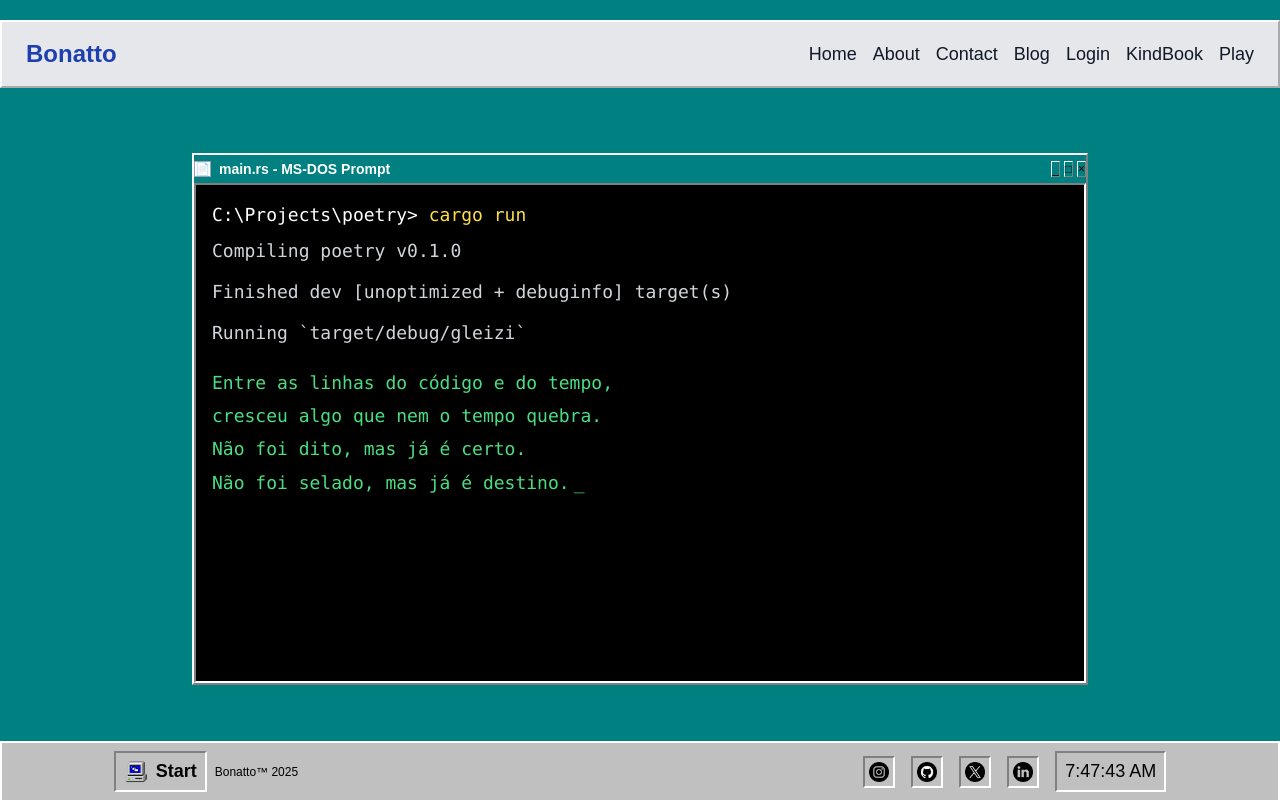
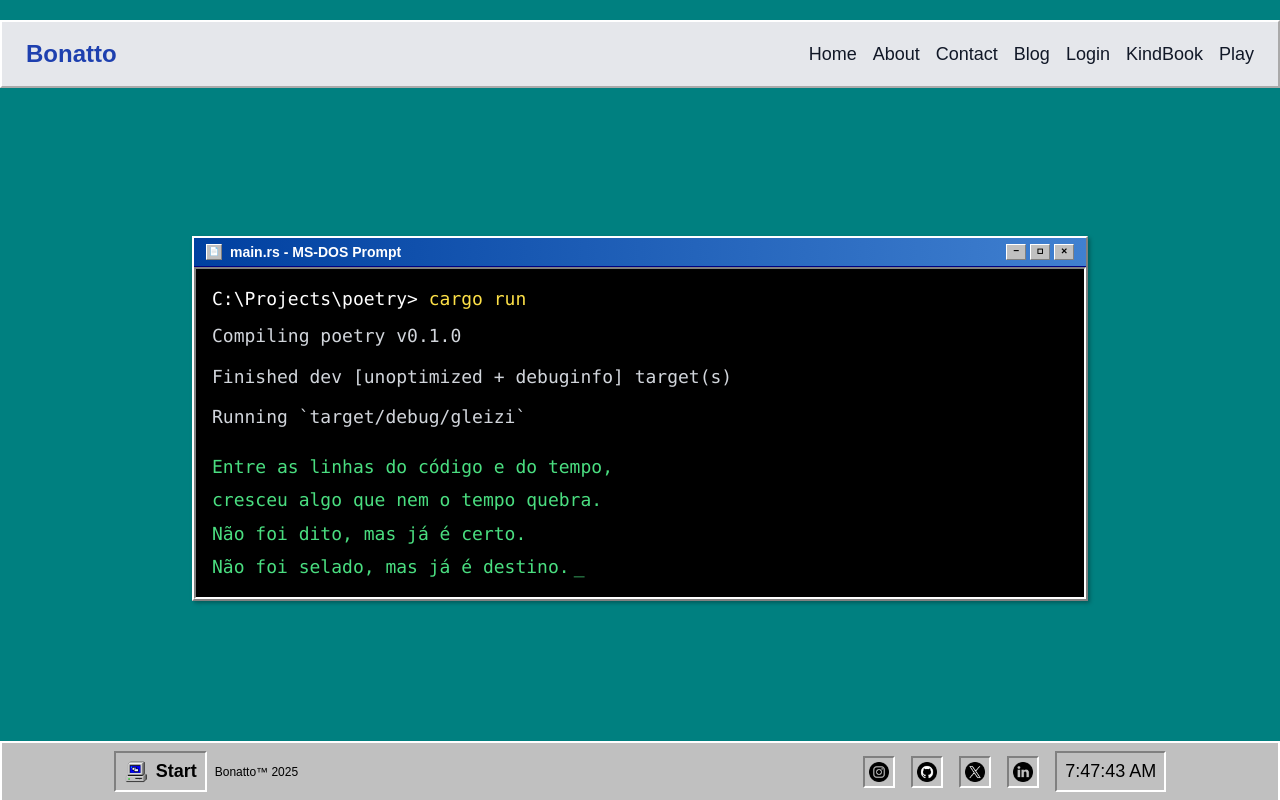
Before and after one commit to SergioBonatto/site, a Next.js app: page /gleizi in a window 1280 px wide. Built offline with nearby package versions, Linux system fonts and the light colour scheme.

Commit message:
fix: 404 page and add poetry

```diff
--- a/src/app/gleizi.tsx
+++ /dev/null
@@ -1,139 +0,0 @@
-'use client';
-
-import { useEffect, useState } from 'react';
-import Navbar from '@/components/Nav';
-import Footer from '@/components/Footer/footer';
-
-export default function GleiziPage() {
-  const [currentLine, setCurrentLine] = useState(0);
-  const [showCursor, setShowCursor] = useState(true);
-  const [isComplete, setIsComplete] = useState(false);
-
-  const poemLines = [
-    "Entre as linhas do código e do tempo,",
-    "cresceu algo que nem o tempo quebra.",
-    "Não foi dito, mas já é certo.",
-    "Não foi selado, mas já é destino.",
-    "",
-    "Nos olhos dela, o mundo recompila.",
-    "No riso, um commit sem erro.",
-    "Na presença, um fluxo contínuo—",
-    "não de bytes, mas de vida.",
-    "",
-    "Trabalhamos lado a lado,",
-    "mas o que criamos é mais que projeto.",
-    "É um laço que nem precisa de pull request,",
-    "porque já está fundido em mim.",
-    "",
-    "Ela ainda não sabe,",
-    "mas já estamos escrevendo juntos",
-    "um script que começa assim:",
-    '"Era uma vez nós dois—"',
-    "",
-    "e não tem fim."
-  ];
-
-  useEffect(() => {
-    const timer = setInterval(() => {
-      setCurrentLine(prev => {
-        if (prev < poemLines.length - 1) {
-          return prev + 1;
-        } else {
-          setIsComplete(true);
-          return prev;
-        }
-      });
-    }, 2000);
-
-    return () => clearInterval(timer);
-  }, []);
-
-  useEffect(() => {
-    const cursorTimer = setInterval(() => {
-      setShowCursor(prev => !prev);
-    }, 500);
-
-    return () => clearInterval(cursorTimer);
-  }, []);
-
-  return (
-    <div className="min-h-screen flex flex-col bg-gradient-to-br from-gray-900 via-slate-900 to-orange-900">
-      <Navbar />
-      <main className="flex-1 flex items-center justify-center px-4">
-        <div className="max-w-4xl w-full">
-          {/* Terminal Header */}
-          <div className="bg-gray-800 rounded-t-lg border border-gray-600">
-            <div className="flex items-center px-4 py-2 bg-gray-700 rounded-t-lg">
-              <div className="flex space-x-2">
-                <div className="w-3 h-3 bg-red-500 rounded-full"></div>
-                <div className="w-3 h-3 bg-yellow-500 rounded-full"></div>
-                <div className="w-3 h-3 bg-green-500 rounded-full"></div>
-              </div>
-              <div className="flex-1 text-center text-gray-300 text-sm font-mono">
-                main.rs - cargo run
-              </div>
-            </div>
-          </div>          {/* Terminal Content */}
-          <div className="bg-black rounded-b-lg border-x border-b border-gray-600 p-6 font-mono text-green-400 min-h-[500px]">
-            <div className="mb-4 text-orange-400">
-              <span className="text-blue-400">fn</span> <span className="text-yellow-400">main</span><span className="text-white">()</span> <span className="text-white">{`{`}</span>
-            </div>
-
-            <div className="ml-4 space-y-2">
-              <div className="text-gray-500">// Compiling poetry v0.1.0...</div>
-              <div className="text-gray-500">// Finished dev [unoptimized + debuginfo] target(s)</div>
-              <div className="mb-6 text-gray-500">// Running `target/debug/poetry`</div>
-
-              {poemLines.slice(0, currentLine + 1).map((line, index) => (
-                <div key={index} className="leading-relaxed">
-                  {line === "" ? (
-                    <div className="h-4"></div>
-                  ) : (
-                    <div className="flex items-start">
-                      <span className="text-gray-500 mr-3 select-none">
-                        {String(index + 1).padStart(2, '0')}
-                      </span>
-                      <span className="text-gray-300">
-                        <span className="text-blue-400">println!</span><span className="text-white">(</span><span className="text-green-300">"{line}"</span><span className="text-white">)</span><span className="text-gray-500">;</span>
-                        {index === currentLine && !isComplete && (
-                          <span className={`ml-1 ${showCursor ? 'opacity-100' : 'opacity-0'}`}>
-                            |
-                          </span>
-                        )}
-                      </span>
-                    </div>
-                  )}
-                </div>
-              ))}
-
-              {isComplete && (
-                <div className="mt-6 space-y-2">
-                  <div className="text-gray-500">// Program completed successfully</div>
-                  <div className="text-green-300">// Exit code: 0</div>
-                  <div className="text-orange-400">// Memory usage: Safe ✓</div>
-                  <div className="mt-4 text-center">
-                    <div className="inline-block px-4 py-2 bg-orange-700 text-orange-200 rounded border border-orange-600">
-                      <span className="text-sm">cargo run --release 🦀</span>
-                    </div>
-                  </div>
-                </div>
-              )}
-            </div>
-
-            <div className="mt-4 text-white">
-              <span className="text-white">{`}`}</span>
-            </div>
-
-            {isComplete && (
-              <div className="mt-6 text-center">
-                <div className="inline-block text-orange-400">
-                  <div className="text-sm">Process finished with exit code 0</div>
-                </div>
-              </div>
-            )}
-          </div>
-        </div>      </main>
-      <Footer />
-    </div>
-  );
-}
--- a/src/app/gleizi/page.tsx
+++ b/src/app/gleizi/page.tsx
@@ -47,7 +47,7 @@ export default function GleiziPage() {
     }, 1500);
 
     return () => clearInterval(timer);
-  }, []);
+  }, [poemLines.length]);
 
   useEffect(() => {
     const cursorTimer = setInterval(() => {
@@ -62,23 +62,87 @@ export default function GleiziPage() {
       <Navbar />
       <main className="flex-1 flex items-center justify-center px-4 pt-24 pb-8">
         <div className="max-w-4xl w-full mt-8">
-          <div className={WIN95_CLASSES.window} style={WIN95_INLINE_STYLES.windowRaised}>
-            <div className={WIN95_CLASSES.titleBar}>
+          {/* Win95 Window */}
+          <div
+            className="bg-gray-300"
+            style={{
+              borderTop: '2px solid #ffffff',
+              borderLeft: '2px solid #ffffff',
+              borderRight: '2px solid #808080',
+              borderBottom: '2px solid #808080',
+              boxShadow: '2px 2px 4px rgba(0,0,0,0.3)'
+            }}
+          >
+            <div
+              className="px-3 py-1 flex items-center justify-between"
+              style={{
+                background: 'linear-gradient(to right, #0040a0, #4080d0)',
+                borderBottom: '1px solid #000080'
+              }}
+            >
               <div className="flex items-center space-x-2">
-                <div className={WIN95_CLASSES.titleBarIcon}>
-                  <span className="text-black">📄</span>
+                <div
+                  className="w-4 h-4 flex items-center justify-center text-xs"
+                  style={{
+                    backgroundColor: '#c0c0c0',
+                    borderTop: '1px solid #ffffff',
+                    borderLeft: '1px solid #ffffff',
+                    borderRight: '1px solid #808080',
+                    borderBottom: '1px solid #808080'
+                  }}
+                >
+                  <span style={{ color: '#000', fontSize: '8px' }}>📄</span>
                 </div>
-                <span className={WIN95_CLASSES.titleBarText}>main.rs - MS-DOS Prompt</span>
+                <span className="text-white text-sm font-bold">main.rs - MS-DOS Prompt</span>
               </div>
               <div className="flex space-x-1">
-                <button className={WIN95_CLASSES.windowButton} style={WIN95_INLINE_STYLES.windowRaised}>
-                  <span className="text-black">_</span>
+                <button
+                  className="w-5 h-4 flex items-center justify-center text-xs font-bold hover:bg-gray-200 active:border-inset"
+                  style={{
+                    backgroundColor: '#c0c0c0',
+                    borderTop: '1px solid #ffffff',
+                    borderLeft: '1px solid #ffffff',
+                    borderRight: '1px solid #808080',
+                    borderBottom: '1px solid #808080',
+                    color: '#000',
+                    fontSize: '10px',
+                    lineHeight: '1',
+                    fontFamily: 'monospace'
+                  }}
+                >
+                  −
                 </button>
-                <button className={WIN95_CLASSES.windowButton} style={WIN95_INLINE_STYLES.windowRaised}>
-                  <span className="text-black">□</span>
+                <button
+                  className="w-5 h-4 flex items-center justify-center text-xs font-bold hover:bg-gray-200 active:border-inset"
+                  style={{
+                    backgroundColor: '#c0c0c0',
+                    borderTop: '1px solid #ffffff',
+                    borderLeft: '1px solid #ffffff',
+                    borderRight: '1px solid #808080',
+                    borderBottom: '1px solid #808080',
+                    color: '#000',
+                    fontSize: '10px',
+                    lineHeight: '1',
+                    fontFamily: 'monospace'
+                  }}
+                >
+                  ◻
                 </button>
-                <button className={WIN95_CLASSES.windowButton} style={WIN95_INLINE_STYLES.windowRaised}>
-                  <span className="text-black">×</span>
+                <button
+                  className="w-5 h-4 flex items-center justify-center text-xs font-bold hover:bg-gray-200 active:border-inset"
+                  style={{
+                    backgroundColor: '#c0c0c0',
+                    borderTop: '1px solid #ffffff',
+                    borderLeft: '1px solid #ffffff',
+                    borderRight: '1px solid #808080',
+                    borderBottom: '1px solid #808080',
+                    color: '#000',
+                    fontSize: '10px',
+                    lineHeight: '1',
+                    fontFamily: 'monospace'
+                  }}
+                >
+                  ✕
                 </button>
               </div>
             </div>
--- a/src/app/not-found.tsx
+++ b/src/app/not-found.tsx
@@ -44,7 +44,7 @@ export default function NotFound() {
           <div className="text-left space-y-4 p-4 max-w-xl w-full text-green-400">
             <div>
               <span className="text-white">C:\Projects\poetry&gt;</span>{' '}
-              <span className="text-yellow-300">cargo run --bin="{currentPath}"</span>
+              <span className="text-yellow-300">cargo run --bin=&quot;{currentPath}&quot;</span>
             </div>
 
             <div className="text-red-500">
```
